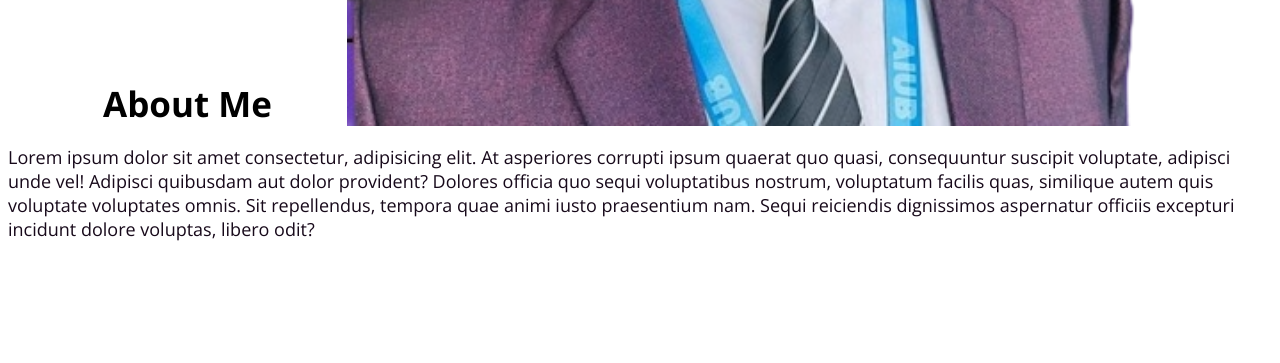
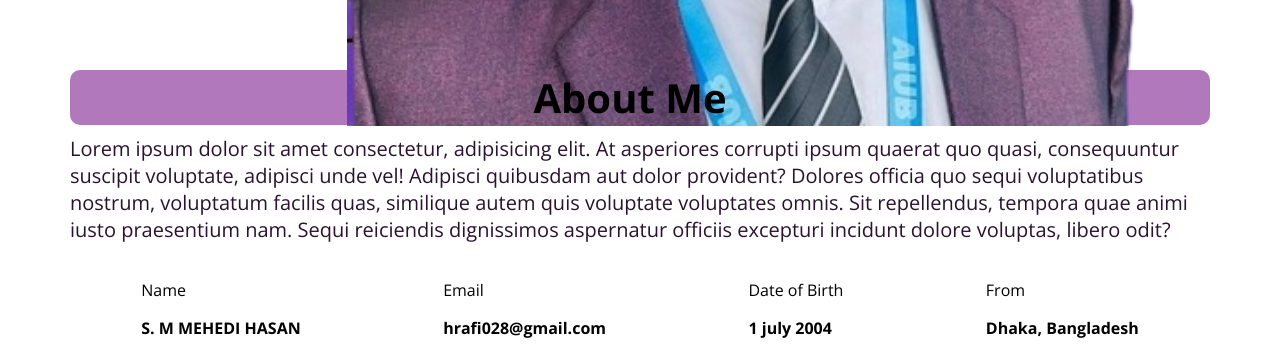
Before and after one commit to sm-mehedi/S.-M-MEHEDI-HASAN, a plain HTML site: page index.html in a window 1280 px wide. Shown: the part 845-1208 px from the top of the page. Before the commit the page ends 1104 px from the top, so only its background shows below. Drawn offline with nearby package versions, Linux system fonts and the light colour scheme.

Commit message:
made chnages in the body

```diff
--- a/index.html
+++ b/index.html
@@ -39,13 +39,34 @@
 
     </header>
     <main>
-        <section class="about"></section>
-        <h3 class="section-title">
-            About Me
-        </h3>
+        <section class="about">
+            <h3 class="section-title">
+                About Me
+            </h3>
+        </section>
+
         <p class="section-description">
             Lorem ipsum dolor sit amet consectetur, adipisicing elit. At asperiores corrupti ipsum quaerat quo quasi, consequuntur suscipit voluptate, adipisci unde vel! Adipisci quibusdam aut dolor provident? Dolores officia quo sequi voluptatibus nostrum, voluptatum facilis quas, similique autem quis voluptate voluptates omnis. Sit repellendus, tempora quae animi iusto praesentium nam. Sequi reiciendis dignissimos aspernatur officiis excepturi incidunt dolore voluptas, libero odit?
         </p>
+        <div class="about-items">
+            <!-- .about-item*4>p.item-title+p.itm-description -->
+            <div class="about-item">
+                <p class="item-title">Name</p>
+                <p class="item-description">S. M MEHEDI HASAN</p>
+            </div>
+            <div class="about-item">
+                <p class="item-title">Email</p>
+                <p class="item-description">hrafi028@gmail.com</p>
+            </div>
+            <div class="about-item">
+                <p class="item-title">Date of Birth</p>
+                <p class="item-description">1 july 2004</p>
+            </div>
+            <div class="about-item">
+                <p class="item-title">From</p>
+                <p class="item-description">Dhaka, Bangladesh</p>
+            </div>
+        </div>
 
 
     </main>
--- a/styles/stylesheet.css
+++ b/styles/stylesheet.css
@@ -105,12 +105,45 @@ nav ul{
   }
 
   .section-title{
-    font-size: 35px;
+    font-size: 40px;
     font-weight: bold;
-    color: black;
+    color: rgb(0, 0, 0);
+    justify-content: center;
+    margin: 0 0 0 -20px;
   }
   .section-description{
-    font-size: 18px;
-    color: rgb(23, 9, 26);
+    font-size: 20px;
+    color: rgb(43, 18, 49);
+    margin-top: 10px;
 
   }
+
+  main{
+    max-width: 1140px;
+    margin: 0 auto;
+
+  }
+
+  .about{
+    border-radius: 10px;
+
+   padding: 200px, 200px;
+    text-align: center;
+    margin-top: 90px;
+    background-color: rgba(136, 45, 152, 0.645);
+
+
+  }
+  .about-items{
+    display: flex;
+    justify-content: space-around;
+
+
+  }
+  .item-description{
+
+    font-weight: bolder;
+
+
+
+  }
```
